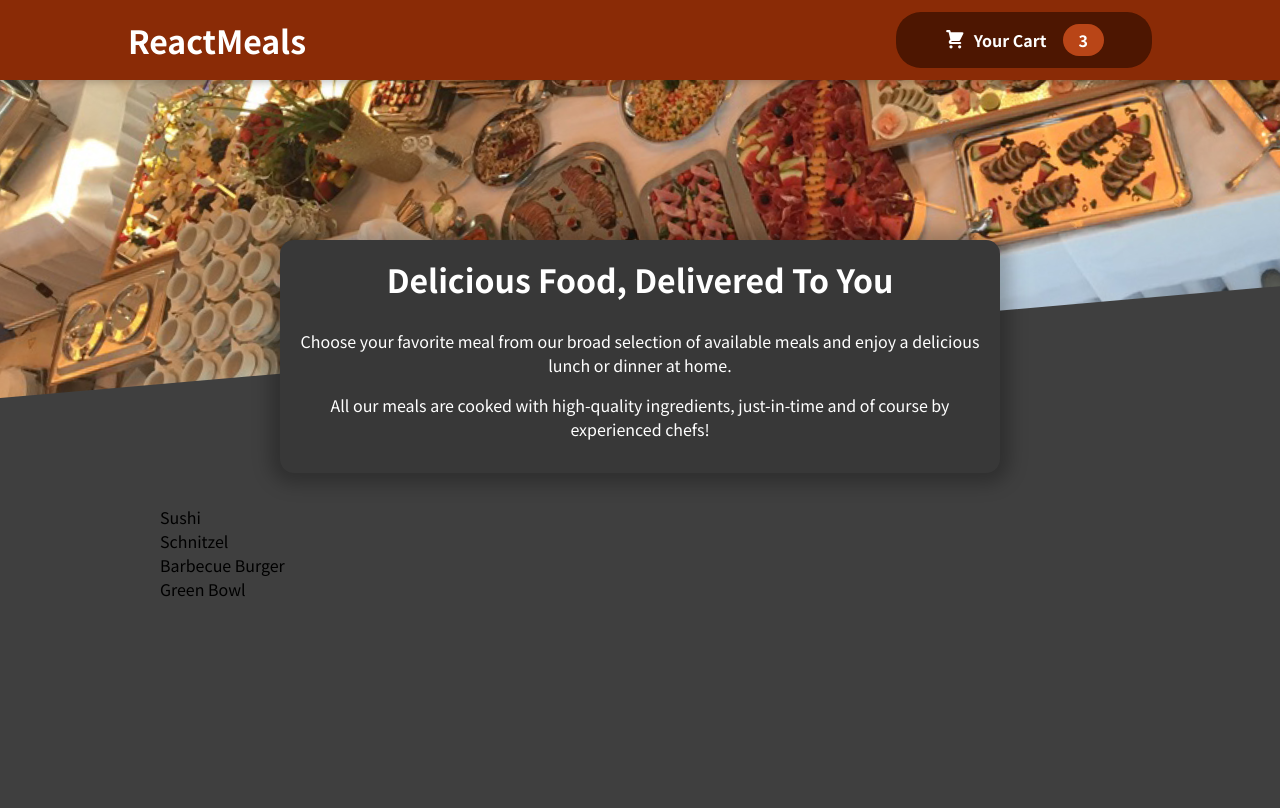
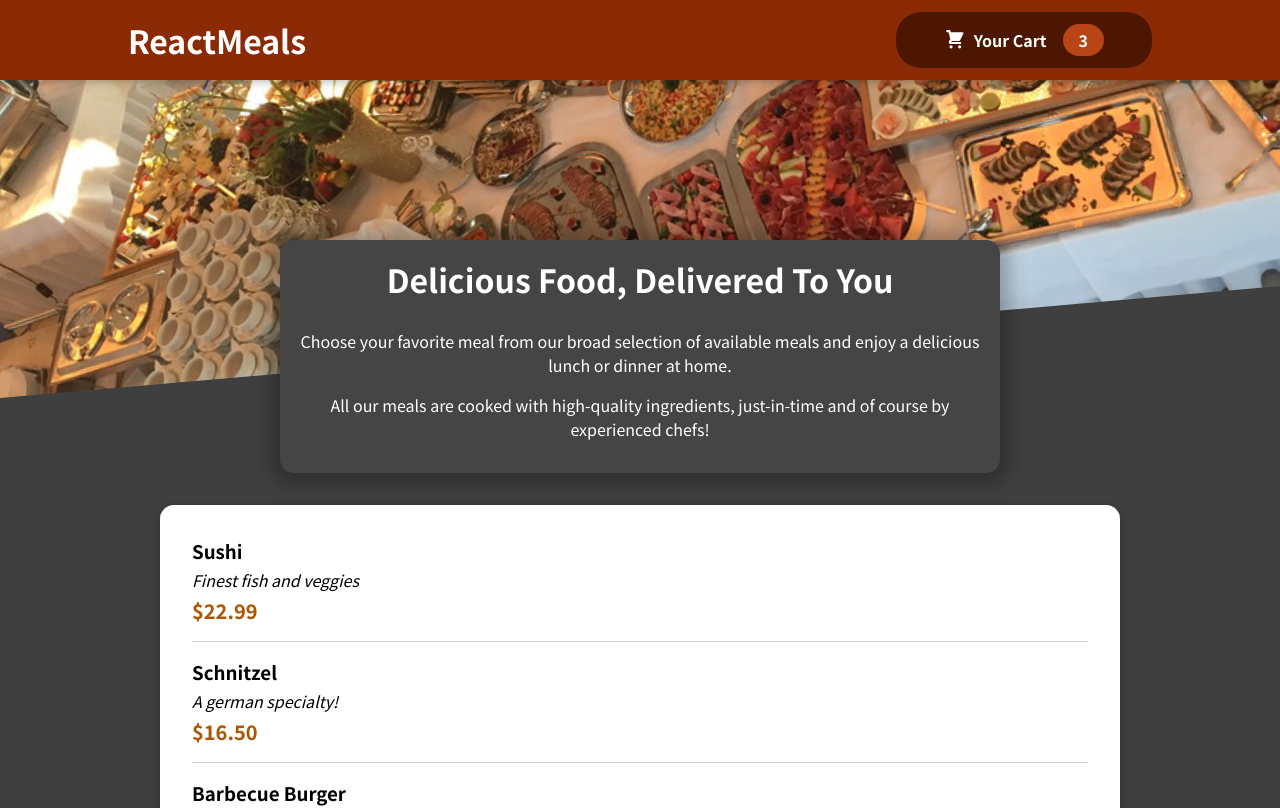
Before and after one commit to elite1003/sharpner-restaurant-app, a React (Create React App) app: page / in a window 1280 px wide. Shown: the top 808 px of the page. Built offline with nearby package versions, Linux system fonts and the light colour scheme.

Commit message:
add MealsItem component

```diff
--- a/src/components/Meals/AvailableMeals.jsx
+++ b/src/components/Meals/AvailableMeals.jsx
@@ -1,5 +1,7 @@
 import React from "react";
 import classes from "./AvailableMeals.module.css";
+import MealItem from "./MealItem/MealItem";
+import Card from "../UI/Card";
 const DUMMY_MEALS = [
   {
     id: "m1",
@@ -28,10 +30,19 @@
 ];
 
 const AvailableMeals = () => {
-  const mealsList = DUMMY_MEALS.map((meal) => <li>{meal.name}</li>);
+  const mealsList = DUMMY_MEALS.map((meal) => (
+    <MealItem
+      key={meal.id}
+      name={meal.name}
+      price={meal.price}
+      description={meal.description}
+    />
+  ));
   return (
     <section className={classes.meals}>
-      <ul>{mealsList}</ul>
+      <Card>
+        <ul>{mealsList}</ul>
+      </Card>
     </section>
   );
 };
--- /dev/null
+++ b/src/components/Meals/MealItem/MealItem.jsx
@@ -0,0 +1,17 @@
+import React from "react";
+import classes from "./MealItem.module.css";
+const MealItem = (props) => {
+  const price = `$${props.price.toFixed(2)}`;
+  return (
+    <li className={classes.meal}>
+      <div>
+        <h3>{props.name}</h3>
+        <div className={classes.description}>{props.description}</div>
+        <div className={classes.price}>{price}</div>
+      </div>
+      <div></div>
+    </li>
+  );
+};
+
+export default MealItem;
--- /dev/null
+++ b/src/components/Meals/MealItem/MealItem.module.css
@@ -0,0 +1,22 @@
+.meal {
+  display: flex;
+  justify-content: space-between;
+  margin: 1rem;
+  padding-bottom: 1rem;
+  border-bottom: 1px solid #ccc;
+}
+
+.meal h3 {
+  margin: 0 0 0.25rem 0;
+}
+
+.description {
+  font-style: italic;
+}
+
+.price {
+  margin-top: 0.25rem;
+  font-weight: bold;
+  color: #ad5502;
+  font-size: 1.25rem;
+}
--- a/src/components/Meals/MealsSummary.module.css
+++ b/src/components/Meals/MealsSummary.module.css
@@ -5,7 +5,7 @@
   margin: auto;
   margin-top: -10rem;
   position: relative;
-  background-color: #383838;
+  background-color: #454545;
   color: white;
   border-radius: 14px;
   padding: 1rem;
--- a/src/components/UI/Card.module.css
+++ b/src/components/UI/Card.module.css
@@ -0,0 +1,6 @@
+.card {
+  padding: 1rem;
+  box-shadow: 0 2px 8px rgba(0, 0, 0, 0.25);
+  border-radius: 14px;
+  background-color: white;
+}
```
Also changed, not shown: src/components/Meals/MealItem/MealItemForm.jsx (added).
